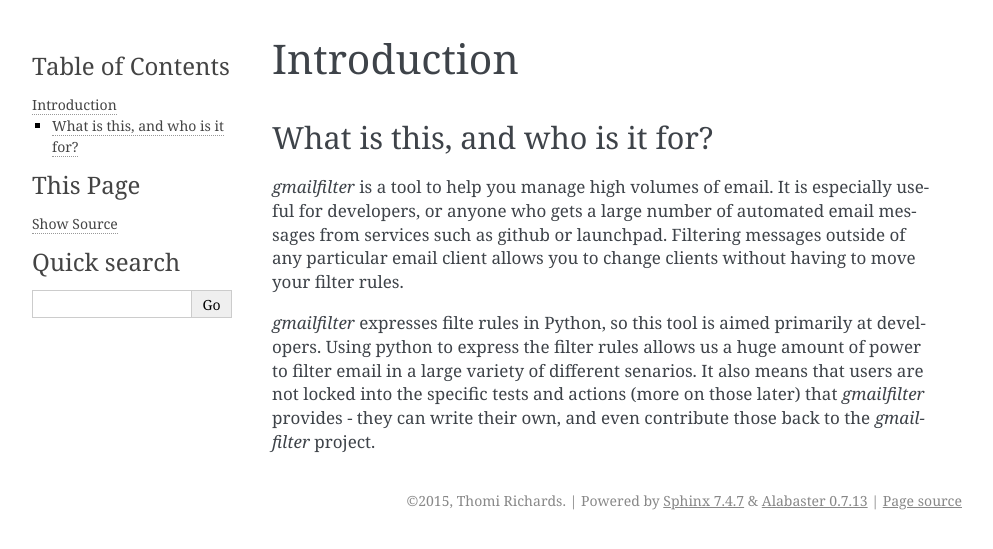
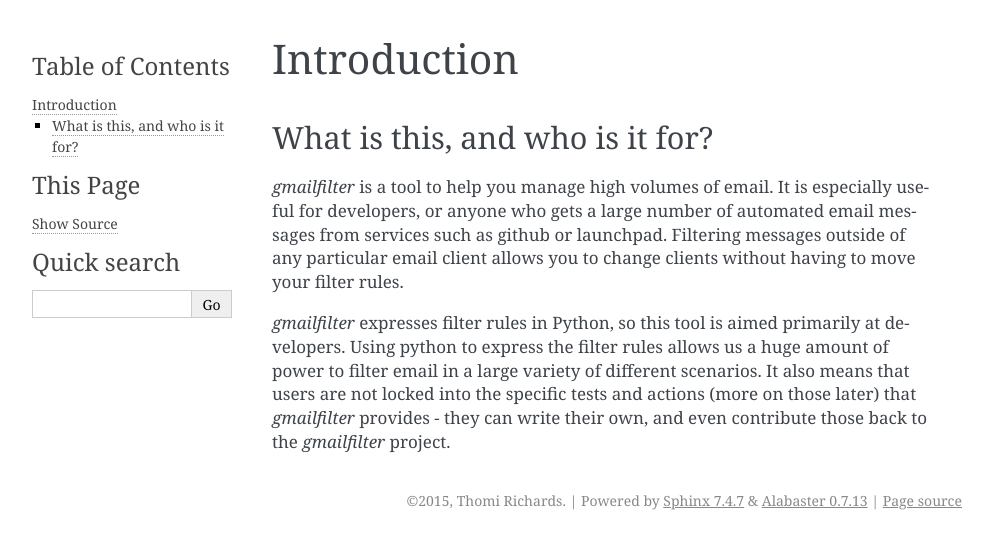
Before and after one commit to thomir/gmailfilter, a Sphinx documentation site: the page built from docs/source/introduction.rst, in a window 1280 px wide. Shown: the top 549 px of the page, without its empty margins (148-1141 px from the left). Built offline with Sphinx 7.4.7, drawn with Linux system fonts in a browser that asks for light colours.

Commit message:
Fix spelling mistakes in docs.

```diff
--- a/docs/source/introduction.rst
+++ b/docs/source/introduction.rst
@@ -6,4 +6,4 @@
 
 `gmailfilter` is a tool to help you manage high volumes of email. It is especially useful for developers, or anyone who gets a large number of automated email messages from services such as github or launchpad. Filtering messages outside of any particular email client allows you to change clients without having to move your filter rules.
 
-`gmailfilter` expresses filte rules in Python, so this tool is aimed primarily at developers. Using python to express the filter rules allows us a huge amount of power to filter email in a large variety of different senarios. It also means that users are not locked into the specific tests and actions (more on those later) that `gmailfilter` provides - they can write their own, and even contribute those back to the `gmailfilter` project.
+`gmailfilter` expresses filter rules in Python, so this tool is aimed primarily at developers. Using python to express the filter rules allows us a huge amount of power to filter email in a large variety of different scenarios. It also means that users are not locked into the specific tests and actions (more on those later) that `gmailfilter` provides - they can write their own, and even contribute those back to the `gmailfilter` project.
```
